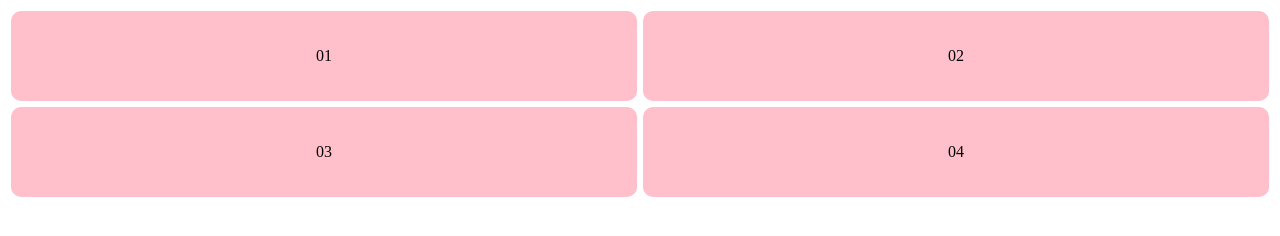
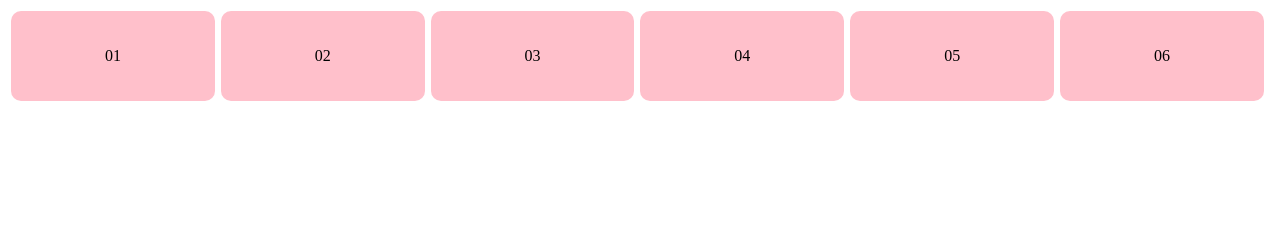
Before and after one commit to Iryu-0817/SiiD, a plain HTML site: page W8-output/HTML-CSSディレクトリ/index.html in a window 1280 px wide. Drawn offline with Linux system fonts and the light colour scheme.

Commit message:
display:flexを用いたグリッドレイアウト 横6 x 縦1

```diff
--- a/W8-output/HTML-CSSディレクトリ/index.html
+++ b/W8-output/HTML-CSSディレクトリ/index.html
@@ -23,15 +23,13 @@
         <div class="flex-items">
             <p>04</p>
         </div>
-
-
-        <!-- <div class="flex-items">
+        <div class="flex-items">
             <p>05</p>
         </div>
         <div class="flex-items">
             <p>06</p>
         </div>
-        <div class="flex-items">
+        <!-- <div class="flex-items">
             <p>07</p>
         </div>
         <div class="flex-items">
@@ -60,8 +58,8 @@
         </div>
         <div class="flex-items">
             <p>16</p>
-        </div>
-         -->
+        </div> -->
+
     </div>
 
 
--- a/W8-output/HTML-CSSディレクトリ/style.css
+++ b/W8-output/HTML-CSSディレクトリ/style.css
@@ -6,7 +6,7 @@
 
 .flex-items {
     background-color: pink;
-    width: calc(50% - 46px); /* margin padding分を引く */
+    width: calc(16.6% - 46px); /* margin padding分を引く */
 	margin: 3px;
 	padding: 20px;
     border-radius: 10px;
```
